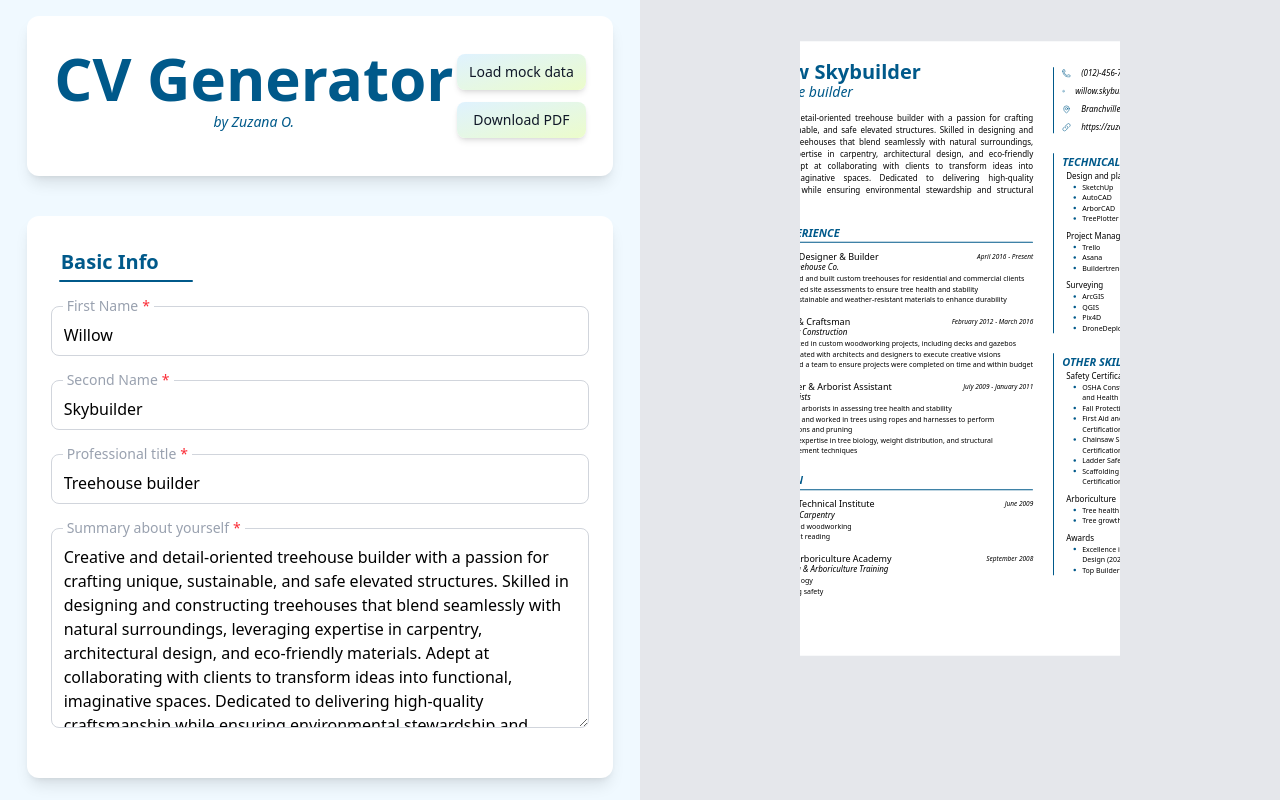
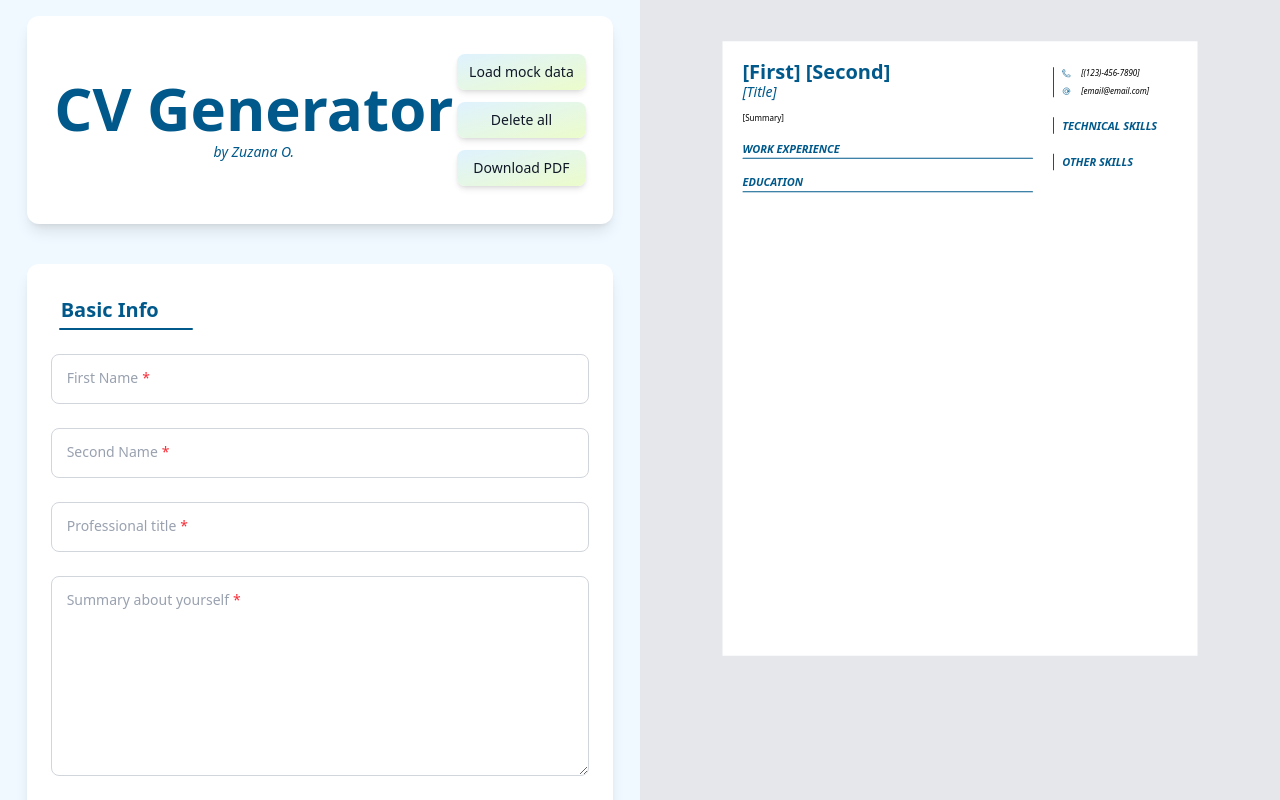
Before and after one commit to zuzOup/The-Odin-Project, a React (Vite) app in the folder CV-Application+Tailwind/: page / in a window 1280 px wide. Built offline with nearby package versions, Linux system fonts and the light colour scheme.

Commit message:
delete button

```diff
--- a/CV-Application+Tailwind/src/App.jsx
+++ b/CV-Application+Tailwind/src/App.jsx
@@ -21,7 +21,7 @@ function App() {
   const [softInfo, setSoftInfo] = useState({});
 
   useEffect(() => {
-    dataLoad();
+    // dataLoad();
   }, []);
 
   const changeInfo = (e, key) => {
@@ -36,11 +36,18 @@ function App() {
     setSoftInfo(data.soft);
   };
 
+  const dataDelete = () => {
+    setInfo({});
+    setEduInfo({});
+    setWorkInfo({});
+    setTechInfo({});
+    setSoftInfo({});
+  };
+
   return (
-    <>
     <div className="flex min-h-screen font-sans ">
-        <div className="w-6/12 min-h-full h-screen bg-sky-50 flex flex-col items-center text-center py-4 overflow-x-hidden overflow-y-auto scrollbar-column">
-          <Header dataLoad={dataLoad} />
+      <div className="w-1/2 min-h-full h-screen bg-sky-50 flex flex-col items-center text-center py-4 overflow-x-hidden overflow-y-auto scrollbar-column">
+        <Header dataLoad={dataLoad} dataDelete={dataDelete} />
         <BasicInfo changeInfo={changeInfo} info={info} />
         <Contacts changeInfo={changeInfo} info={info} />
         <Education eduInfo={eduInfo} setEduInfo={setEduInfo} />
@@ -48,7 +55,7 @@ function App() {
         <TechnicalSkills setTechInfo={setTechInfo} techInfo={techInfo} />
         <SoftSkills setSoftInfo={setSoftInfo} softInfo={softInfo} />
       </div>
-        <div className="w-6/12 min-h-full min-w-[510px]  h-screen bg-gray-200 text-center flex justify-center items-center overflow-x-hidden overflow-y-auto scrollbar-column">
+
       <Resume
         info={info}
         eduInfo={eduInfo}
@@ -57,8 +64,6 @@ function App() {
         softInfo={softInfo}
       />
     </div>
-      </div>
-    </>
   );
 }
 
--- a/CV-Application+Tailwind/src/Components/Generator/Header.jsx
+++ b/CV-Application+Tailwind/src/Components/Generator/Header.jsx
@@ -6,9 +6,9 @@ function printPDF() {
   console.log("PDF");
 }
 
-function Header({ dataLoad }) {
+function Header({ dataLoad, dataDelete }) {
   return (
-    <div className={`${container} flex-row justify-evenly `}>
+    <div className={`${container} flex-row justify-evenly items-center`}>
       <div>
         <h1 className="text-6xl text-sky-800 font-bold">CV Generator</h1>
         <div className="text-sm pt-1 italic text-sky-800">
@@ -26,6 +26,9 @@ function Header({ dataLoad }) {
         <button className={buttonSmall} onClick={dataLoad}>
           Load mock data
         </button>
+        <button className={buttonSmall} onClick={dataDelete}>
+          Delete all
+        </button>
         <button className={buttonSmall} onClick={printPDF}>
           Download PDF
         </button>
@@ -36,4 +39,4 @@ function Header({ dataLoad }) {
 
 export default Header;
 
-Header.propTypes = { dataLoad: PropTypes.func };
+Header.propTypes = { dataLoad: PropTypes.func, dataDelete: PropTypes.func };
```
Lines whose indentation alone changed are shown as unchanged.
